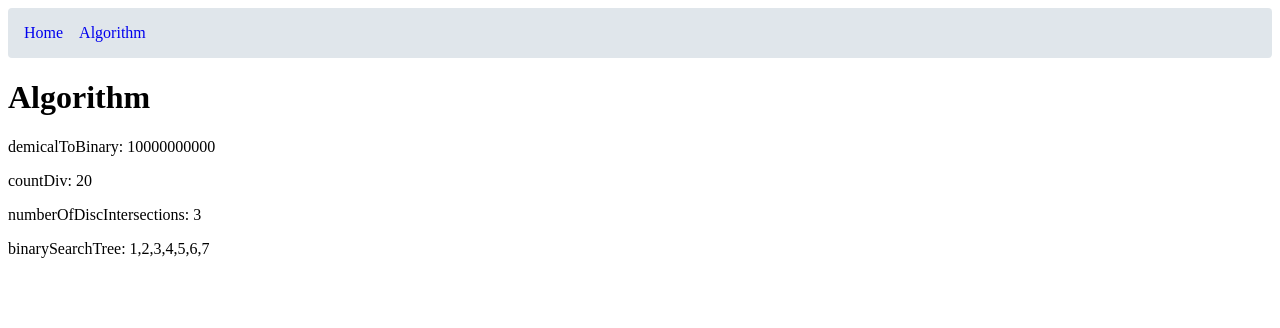
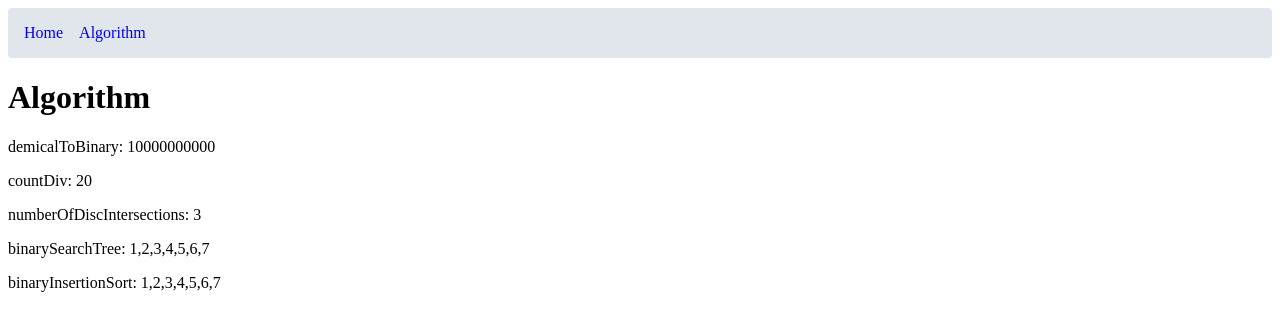
Before and after one commit to rxolve/it-works-why, a SvelteKit app: page /algorithm in a window 1280 px wide. Shown: the top 328 px of the page. Built offline with nearby package versions, Linux system fonts and the light colour scheme.

Commit message:
feat: add binary insertion sort

```diff
--- a/src/routes/algorithm/+page.svelte
+++ b/src/routes/algorithm/+page.svelte
@@ -3,6 +3,7 @@
 	import { countDiv } from '../../solve/count-div';
 	import { numberOfDiscIntersections } from '../../solve/number-of-disc-intersections';
 	import { binarySearchTree } from '../../solve/binary-search-tree';
+	import { binaryInsertionSort } from '../../solve/binary-insertion-sort';
 </script>
 
 <h1>Algorithm</h1>
@@ -10,3 +11,4 @@
 <p>countDiv: {countDiv(11, 345, 17)}</p>
 <p>numberOfDiscIntersections: {numberOfDiscIntersections([1, 1, 1])}</p>
 <p>binarySearchTree: {binarySearchTree([4, 2, 6, 1, 3, 5, 7])}</p>
+<p>binaryInsertionSort: {binaryInsertionSort([4, 2, 6, 1, 3, 5, 7])}</p>
--- /dev/null
+++ b/src/solve/binary-insertion-sort.ts
@@ -0,0 +1,24 @@
+export const binaryInsertionSort = (A: number[]) => {
+	let sorted: number[] = [];
+	A.forEach((e, i) => {
+		let left = 0;
+		let right = sorted.length - 1;
+
+		while (left < right) {
+			const mid = Math.floor((left + right) / 2);
+			if (e < sorted[mid]) {
+				right = mid - 1;
+			} else {
+				left = mid + 1;
+			}
+		}
+
+		if (e < sorted[left]) {
+			sorted.splice(left, 0, e);
+		} else {
+			sorted.splice(left + 1, 0, e);
+		}
+	});
+
+	return sorted;
+};
```
